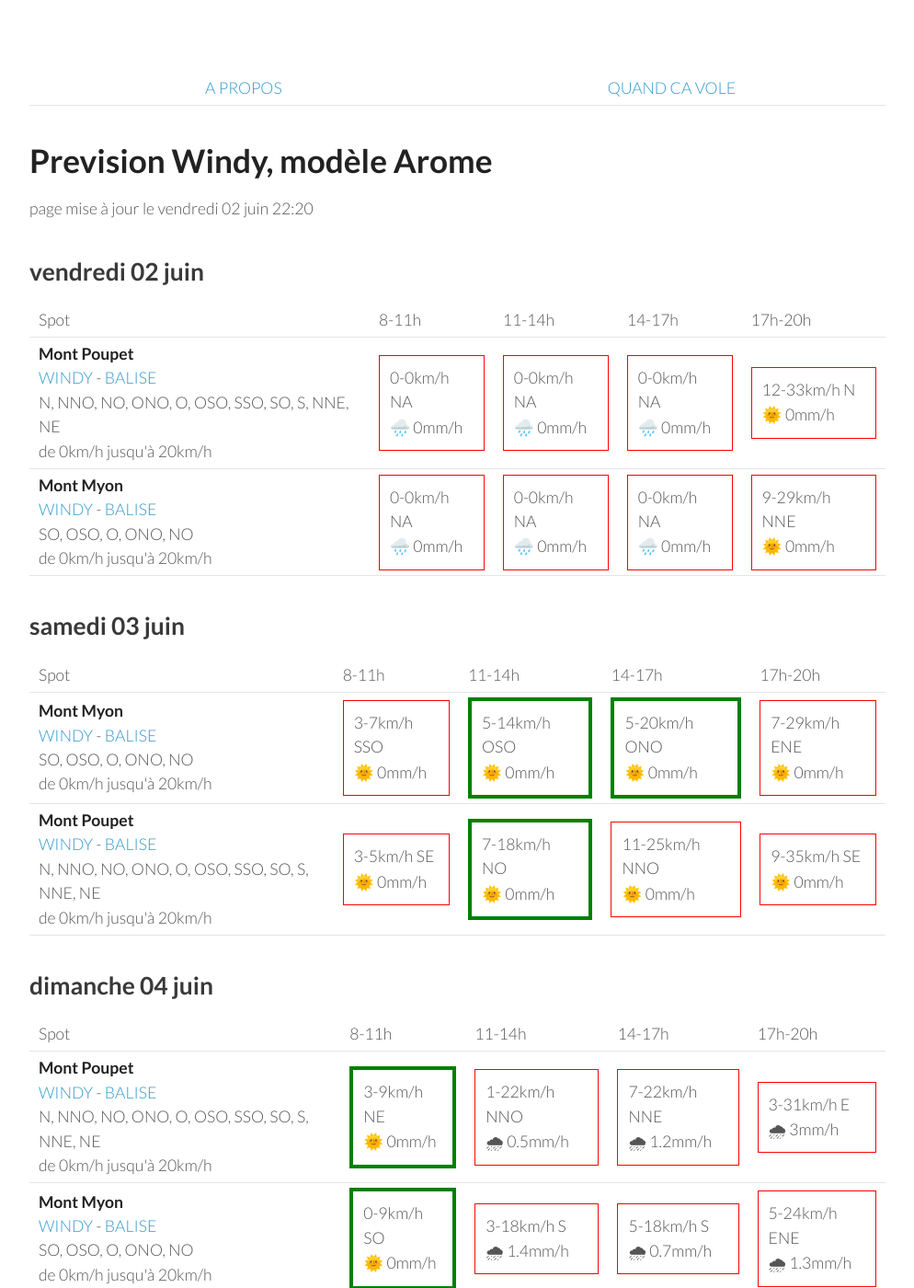
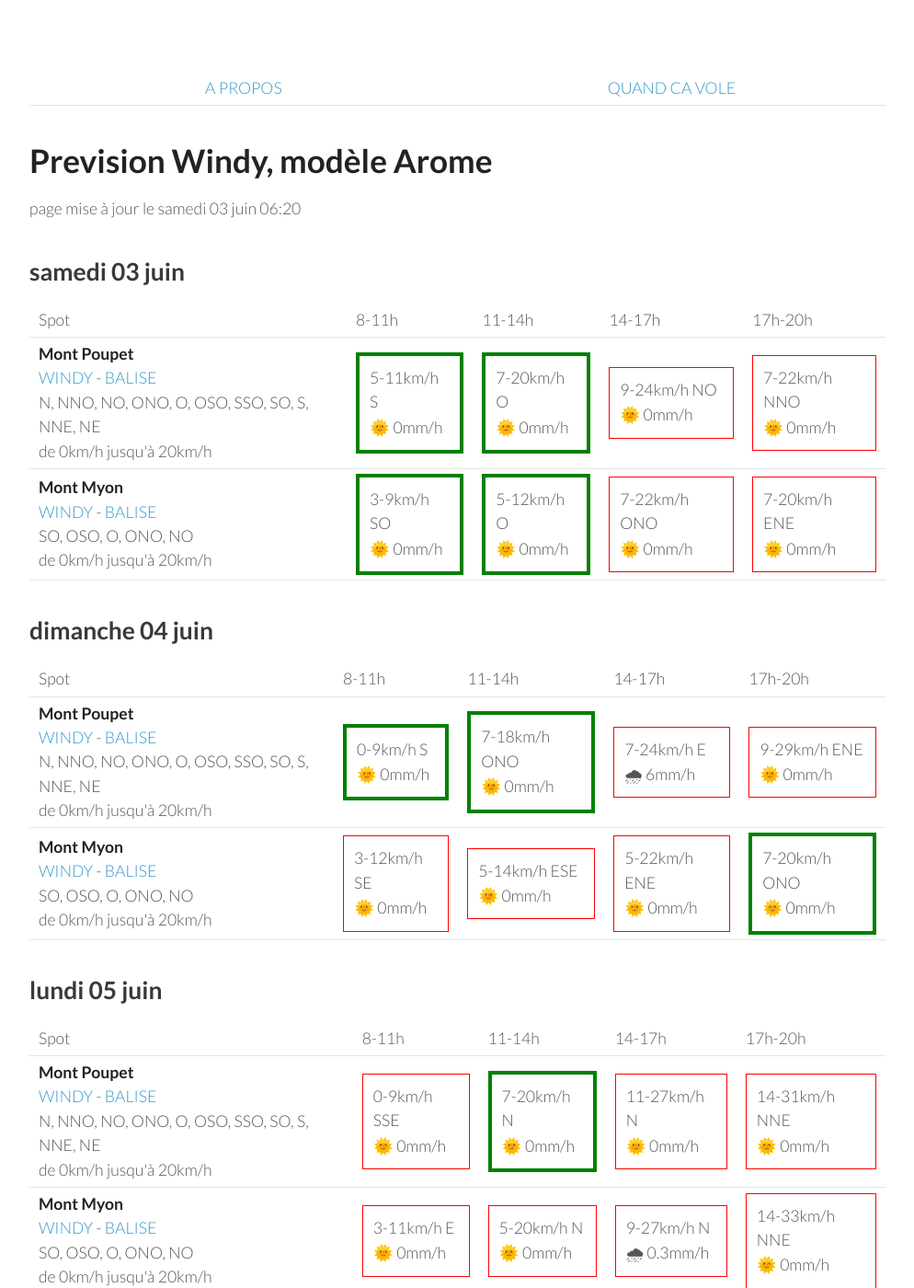
Before and after one commit to parapente-dans-le-nord/parapente-dans-le-nord.github.io, a Jekyll site: the page built from jura.markdown, in a window 1280 px wide and 1400 px high. Shown: the whole window at 92% size, without its empty margins (26-1020 px from the left). Built offline with Jekyll 4.4.1, drawn with Linux system fonts in a browser that asks for light colours; some of the changed text lies outside the part shown.

Commit message:
update index.markdown

```diff
--- a/jura.markdown
+++ b/jura.markdown
@@ -7,9 +7,9 @@ title:  "Tous les spots"
 {: .links}
 
 # Prevision Windy, modèle Arome
-page mise à jour le vendredi 02 juin 22:20
+page mise à jour le samedi 03 juin 06:20
 
-## vendredi 02 juin
+## samedi 03 juin
 
 {::nomarkdown}
 <table>
@@ -24,54 +24,20 @@ page mise à jour le vendredi 02 juin 22:20
 <tr>
         <td><strong>Mont Poupet</strong><br><a href="https://windy.com/46.970/5.876?46.541,5.876,8">WINDY</a> - <span class=""><a href="http://www.balisemeteo.com/balise.php?idBalise=92">BALISE</a> </span><br> <span class="vent-favorable">N, NNO, NO, ONO, O, OSO, SSO, SO, S, NNE, NE</span><br><span class="force-vent">de 0km/h jusqu'à 20km/h</span> </td>
 
-            <td><div class="not-flyable"><p>0-0km/h NA</p><p>🌧️ 0mm/h</p></div></td>
-            <td><div class="not-flyable"><p>0-0km/h NA</p><p>🌧️ 0mm/h</p></div></td>
-            <td><div class="not-flyable"><p>0-0km/h NA</p><p>🌧️ 0mm/h</p></div></td>
-            <td><div class="not-flyable"><p>12-33km/h N</p><p>🌞 0mm/h</p></div></td>
+            <td><div class="flyable"><p>5-11km/h S</p><p>🌞 0mm/h</p></div></td>
+            <td><div class="flyable"><p>7-20km/h O</p><p>🌞 0mm/h</p></div></td>
+            <td><div class="not-flyable"><p>9-24km/h NO</p><p>🌞 0mm/h</p></div></td>
+            <td><div class="not-flyable"><p>7-22km/h NNO</p><p>🌞 0mm/h</p></div></td>
+
 
     </tr>
 <tr>
         <td><strong>Mont Myon</strong><br><a href="https://windy.com/46.331/5.397?45.898,5.394,8,m:eWoagj8">WINDY</a> - <span class=""><a href="http://www.balisemeteo.com/balise.php?idBalise=70">BALISE</a> </span><br> <span class="vent-favorable">SO, OSO, O, ONO, NO</span><br><span class="force-vent">de 0km/h jusqu'à 20km/h</span> </td>
 
-            <td><div class="not-flyable"><p>0-0km/h NA</p><p>🌧️ 0mm/h</p></div></td>
-            <td><div class="not-flyable"><p>0-0km/h NA</p><p>🌧️ 0mm/h</p></div></td>
-            <td><div class="not-flyable"><p>0-0km/h NA</p><p>🌧️ 0mm/h</p></div></td>
-            <td><div class="not-flyable"><p>9-29km/h NNE</p><p>🌞 0mm/h</p></div></td>
-
-    </tr>
-
-</tbody>
-</table>
-{:/}
-## samedi 03 juin
-
-{::nomarkdown}
-<table>
-  <tbody>
-    <tr>
-      <td>Spot</td>
-      <td>8-11h</td>
-      <td>11-14h</td>
-      <td>14-17h</td>
-      <td>17h-20h</td>
-    </tr>
-<tr>
-        <td><strong>Mont Myon</strong><br><a href="https://windy.com/46.331/5.397?45.898,5.394,8,m:eWoagj8">WINDY</a> - <span class=""><a href="http://www.balisemeteo.com/balise.php?idBalise=70">BALISE</a> </span><br> <span class="vent-favorable">SO, OSO, O, ONO, NO</span><br><span class="force-vent">de 0km/h jusqu'à 20km/h</span> </td>
-
-            <td><div class="not-flyable"><p>3-7km/h SSO</p><p>🌞 0mm/h</p></div></td>
-            <td><div class="flyable"><p>5-14km/h OSO</p><p>🌞 0mm/h</p></div></td>
-            <td><div class="flyable"><p>5-20km/h ONO</p><p>🌞 0mm/h</p></div></td>
-            <td><div class="not-flyable"><p>7-29km/h ENE</p><p>🌞 0mm/h</p></div></td>
-
-
-    </tr>
-<tr>
-        <td><strong>Mont Poupet</strong><br><a href="https://windy.com/46.970/5.876?46.541,5.876,8">WINDY</a> - <span class=""><a href="http://www.balisemeteo.com/balise.php?idBalise=92">BALISE</a> </span><br> <span class="vent-favorable">N, NNO, NO, ONO, O, OSO, SSO, SO, S, NNE, NE</span><br><span class="force-vent">de 0km/h jusqu'à 20km/h</span> </td>
-
-            <td><div class="not-flyable"><p>3-5km/h SE</p><p>🌞 0mm/h</p></div></td>
-            <td><div class="flyable"><p>7-18km/h NO</p><p>🌞 0mm/h</p></div></td>
-            <td><div class="not-flyable"><p>11-25km/h NNO</p><p>🌞 0mm/h</p></div></td>
-            <td><div class="not-flyable"><p>9-35km/h SE</p><p>🌞 0mm/h</p></div></td>
+            <td><div class="flyable"><p>3-9km/h SO</p><p>🌞 0mm/h</p></div></td>
+            <td><div class="flyable"><p>5-12km/h O</p><p>🌞 0mm/h</p></div></td>
+            <td><div class="not-flyable"><p>7-22km/h ONO</p><p>🌞 0mm/h</p></div></td>
+            <td><div class="not-flyable"><p>7-20km/h ENE</p><p>🌞 0mm/h</p></div></td>
 
 
     </tr>
@@ -94,20 +60,20 @@ page mise à jour le vendredi 02 juin 22:20
 <tr>
         <td><strong>Mont Poupet</strong><br><a href="https://windy.com/46.970/5.876?46.541,5.876,8">WINDY</a> - <span class=""><a href="http://www.balisemeteo.com/balise.php?idBalise=92">BALISE</a> </span><br> <span class="vent-favorable">N, NNO, NO, ONO, O, OSO, SSO, SO, S, NNE, NE</span><br><span class="force-vent">de 0km/h jusqu'à 20km/h</span> </td>
 
-            <td><div class="flyable"><p>3-9km/h NE</p><p>🌞 0mm/h</p></div></td>
-            <td><div class="not-flyable"><p>1-22km/h NNO</p><p>🌧 0.5mm/h</p></div></td>
-            <td><div class="not-flyable"><p>7-22km/h NNE</p><p>🌧 1.2mm/h</p></div></td>
-            <td><div class="not-flyable"><p>3-31km/h E</p><p>🌧 3mm/h</p></div></td>
+            <td><div class="flyable"><p>0-9km/h S</p><p>🌞 0mm/h</p></div></td>
+            <td><div class="flyable"><p>7-18km/h ONO</p><p>🌞 0mm/h</p></div></td>
+            <td><div class="not-flyable"><p>7-24km/h E</p><p>🌧 6mm/h</p></div></td>
+            <td><div class="not-flyable"><p>9-29km/h ENE</p><p>🌞 0mm/h</p></div></td>
 
 
     </tr>
 <tr>
         <td><strong>Mont Myon</strong><br><a href="https://windy.com/46.331/5.397?45.898,5.394,8,m:eWoagj8">WINDY</a> - <span class=""><a href="http://www.balisemeteo.com/balise.php?idBalise=70">BALISE</a> </span><br> <span class="vent-favorable">SO, OSO, O, ONO, NO</span><br><span class="force-vent">de 0km/h jusqu'à 20km/h</span> </td>
 
-            <td><div class="flyable"><p>0-9km/h SO</p><p>🌞 0mm/h</p></div></td>
-            <td><div class="not-flyable"><p>3-18km/h S</p><p>🌧 1.4mm/h</p></div></td>
-            <td><div class="not-flyable"><p>5-18km/h S</p><p>🌧 0.7mm/h</p></div></td>
-            <td><div class="not-flyable"><p>5-24km/h ENE</p><p>🌧 1.3mm/h</p></div></td>
+            <td><div class="not-flyable"><p>3-12km/h SE</p><p>🌞 0mm/h</p></div></td>
+            <td><div class="not-flyable"><p>5-14km/h ESE</p><p>🌞 0mm/h</p></div></td>
+            <td><div class="not-flyable"><p>5-22km/h ENE</p><p>🌞 0mm/h</p></div></td>
+            <td><div class="flyable"><p>7-20km/h ONO</p><p>🌞 0mm/h</p></div></td>
 
 
     </tr>
@@ -130,20 +96,20 @@ page mise à jour le vendredi 02 juin 22:20
 <tr>
         <td><strong>Mont Poupet</strong><br><a href="https://windy.com/46.970/5.876?46.541,5.876,8">WINDY</a> - <span class=""><a href="http://www.balisemeteo.com/balise.php?idBalise=92">BALISE</a> </span><br> <span class="vent-favorable">N, NNO, NO, ONO, O, OSO, SSO, SO, S, NNE, NE</span><br><span class="force-vent">de 0km/h jusqu'à 20km/h</span> </td>
 
-            <td><div class="not-flyable"><p>1-12km/h ESE</p><p>🌞 0mm/h</p></div></td>
-            <td><div class="flyable"><p>5-18km/h NNO</p><p>🌞 0mm/h</p></div></td>
-            <td><div class="not-flyable"><p>9-25km/h N</p><p>🌞 0mm/h</p></div></td>
-            <td><div class="not-flyable"><p>12-29km/h NNE</p><p>🌞 0mm/h</p></div></td>
+            <td><div class="not-flyable"><p>0-9km/h SSE</p><p>🌞 0mm/h</p></div></td>
+            <td><div class="flyable"><p>7-20km/h N</p><p>🌞 0mm/h</p></div></td>
+            <td><div class="not-flyable"><p>11-27km/h N</p><p>🌞 0mm/h</p></div></td>
+            <td><div class="not-flyable"><p>14-31km/h NNE</p><p>🌞 0mm/h</p></div></td>
 
 
     </tr>
 <tr>
         <td><strong>Mont Myon</strong><br><a href="https://windy.com/46.331/5.397?45.898,5.394,8,m:eWoagj8">WINDY</a> - <span class=""><a href="http://www.balisemeteo.com/balise.php?idBalise=70">BALISE</a> </span><br> <span class="vent-favorable">SO, OSO, O, ONO, NO</span><br><span class="force-vent">de 0km/h jusqu'à 20km/h</span> </td>
 
-            <td><div class="not-flyable"><p>0-9km/h S</p><p>🌞 0mm/h</p></div></td>
-            <td><div class="not-flyable"><p>5-24km/h NO</p><p>🌞 0mm/h</p></div></td>
-            <td><div class="not-flyable"><p>7-24km/h N</p><p>🌧 0.2mm/h</p></div></td>
-            <td><div class="not-flyable"><p>12-31km/h NNE</p><p>🌞 0mm/h</p></div></td>
+            <td><div class="not-flyable"><p>3-11km/h E</p><p>🌞 0mm/h</p></div></td>
+            <td><div class="not-flyable"><p>5-20km/h N</p><p>🌞 0mm/h</p></div></td>
+            <td><div class="not-flyable"><p>9-27km/h N</p><p>🌧 0.3mm/h</p></div></td>
+            <td><div class="not-flyable"><p>14-33km/h NNE</p><p>🌞 0mm/h</p></div></td>
 
 
     </tr>
@@ -166,8 +132,8 @@ page mise à jour le vendredi 02 juin 22:20
 <tr>
         <td><strong>Mont Myon</strong><br><a href="https://windy.com/46.331/5.397?45.898,5.394,8,m:eWoagj8">WINDY</a> - <span class=""><a href="http://www.balisemeteo.com/balise.php?idBalise=70">BALISE</a> </span><br> <span class="vent-favorable">SO, OSO, O, ONO, NO</span><br><span class="force-vent">de 0km/h jusqu'à 20km/h</span> </td>
 
-            <td><div class="not-flyable"><p>3-12km/h SSE</p><p>🌞 0mm/h</p></div></td>
-            <td><div class="flyable"><p>5-18km/h OSO</p><p>🌞 0mm/h</p></div></td>
+            <td><div class="not-flyable"><p>5-12km/h S</p><p>🌞 0mm/h</p></div></td>
+            <td><div class="flyable"><p>5-16km/h OSO</p><p>🌞 0mm/h</p></div></td>
             <td><div class="not-flyable"><p>5-18km/h N</p><p>🌞 0mm/h</p></div></td>
             <td><div class="not-flyable"><p>5-20km/h N</p><p>🌞 0mm/h</p></div></td>
 
@@ -177,7 +143,7 @@ page mise à jour le vendredi 02 juin 22:20
         <td><strong>Mont Poupet</strong><br><a href="https://windy.com/46.970/5.876?46.541,5.876,8">WINDY</a> - <span class=""><a href="http://www.balisemeteo.com/balise.php?idBalise=92">BALISE</a> </span><br> <span class="vent-favorable">N, NNO, NO, ONO, O, OSO, SSO, SO, S, NNE, NE</span><br><span class="force-vent">de 0km/h jusqu'à 20km/h</span> </td>
 
             <td><div class="not-flyable"><p>7-20km/h ESE</p><p>🌞 0mm/h</p></div></td>
-            <td><div class="not-flyable"><p>9-22km/h NE</p><p>🌞 0mm/h</p></div></td>
+            <td><div class="not-flyable"><p>9-25km/h NE</p><p>🌞 0mm/h</p></div></td>
             <td><div class="not-flyable"><p>9-25km/h NNE</p><p>🌞 0mm/h</p></div></td>
             <td><div class="not-flyable"><p>12-31km/h NNE</p><p>🌞 0mm/h</p></div></td>
 
```
